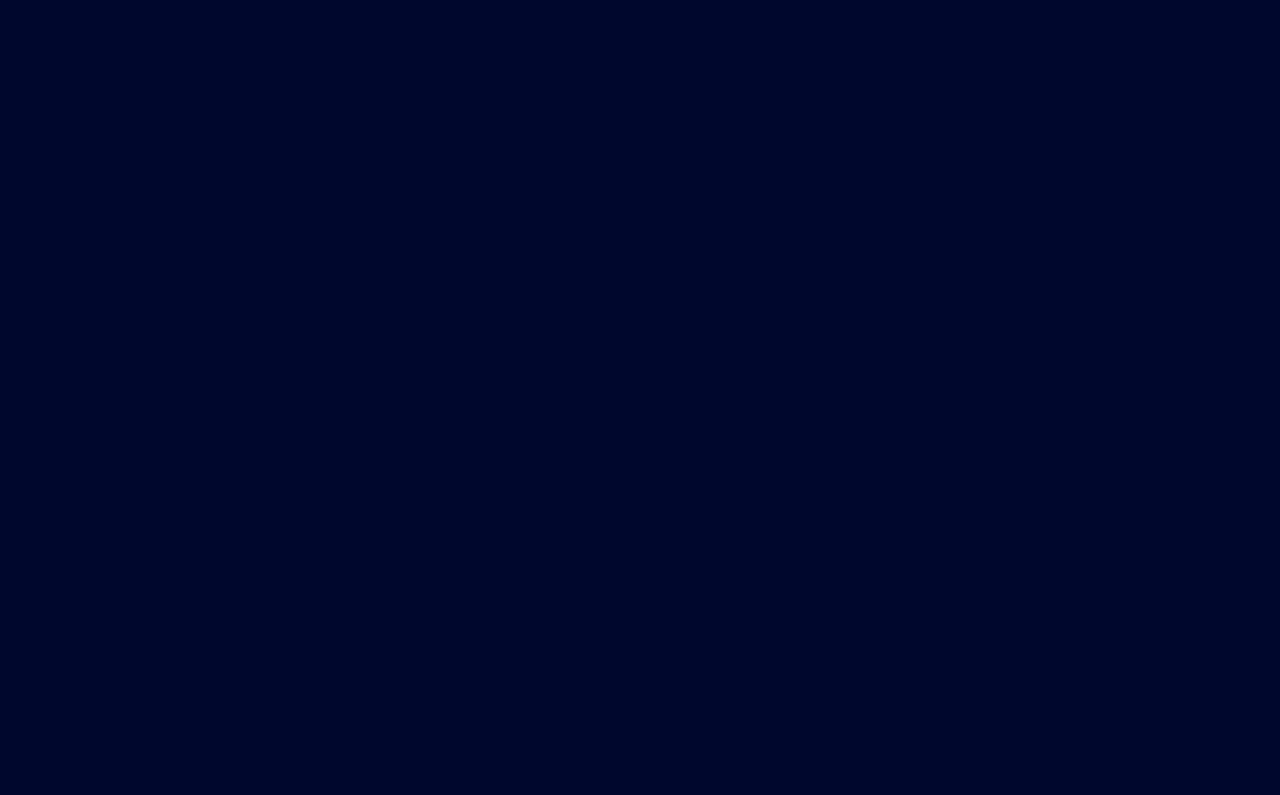
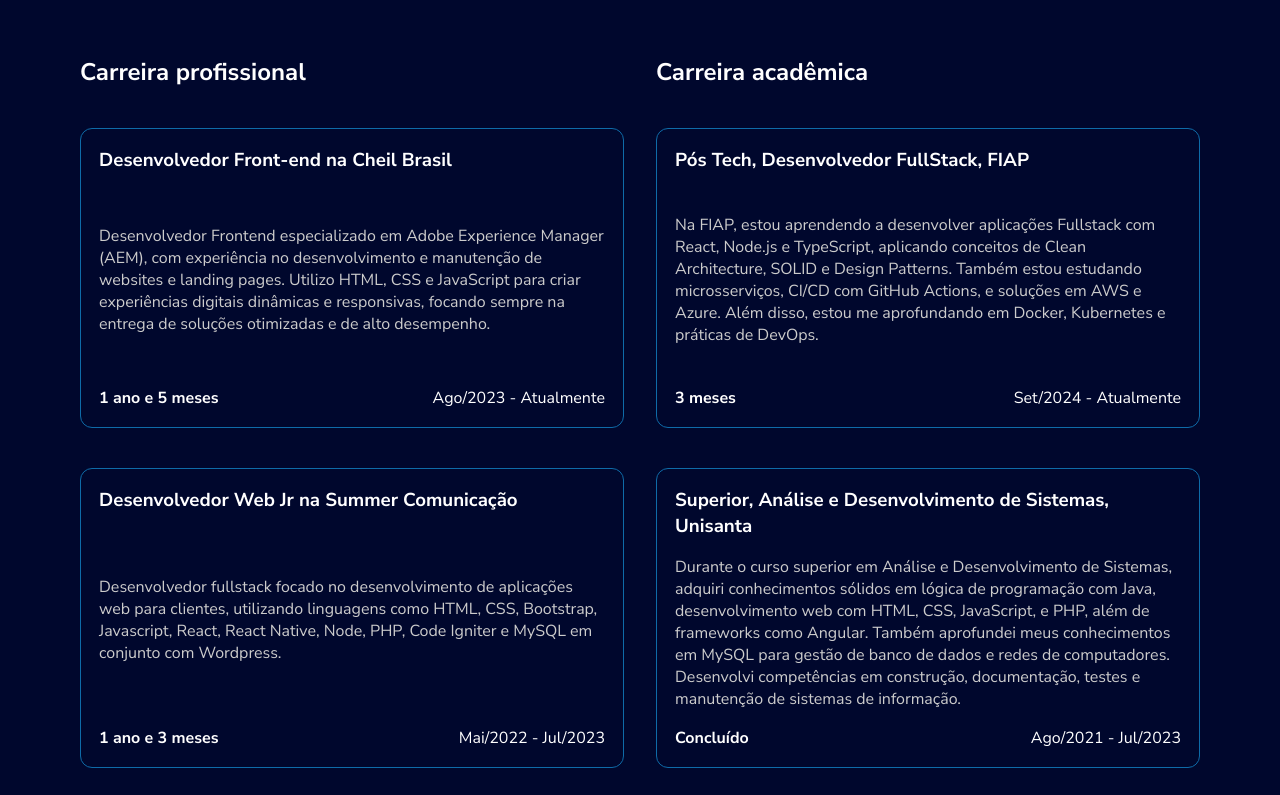
Before and after one commit to EnzoXavier1001/portfolio, a React (Vite) app: page / in a window 1280 px wide. Shown: the part 845-1640 px from the top of the page. Before the commit the page ends 800 px from the top, so only its background shows below. Built offline with nearby package versions, Linux system fonts and the light colour scheme.

Commit message:
feat: create card

```diff
--- a/index.html
+++ b/index.html
@@ -8,7 +8,7 @@
     <meta charset="UTF-8" />
     <link rel="icon" type="image/svg+xml" href="/vite.svg" />
     <meta name="viewport" content="width=device-width, initial-scale=1.0" />
-    <title>Portfólio| Enzo Costa - Desenvolvedor Front-End</title>
+    <title>Portfólio | Enzo Costa - Desenvolvedor Front-End</title>
   </head>
   <body>
     <div id="root"></div>
--- /dev/null
+++ b/src/components/Card/index.tsx
@@ -0,0 +1,23 @@
+import * as C from './styles'
+
+type CardProps = {
+    title: string;
+    description: string;
+    currentDate: string;
+    startedDate: string;
+}
+
+export const Card = ({ title, description, currentDate, startedDate}: CardProps) => {
+    return (
+        <C.CardArticle>
+            <h3>
+                {title}
+            </h3>
+            <p>{description}</p>
+            <footer>
+                <span><strong>{currentDate}</strong></span>
+                <span>{startedDate}</span>
+            </footer>
+        </C.CardArticle>
+    )
+}
--- /dev/null
+++ b/src/components/Card/styles.ts
@@ -0,0 +1,41 @@
+import styled from "styled-components"
+
+export const CardArticle = styled.article`
+    border: 1px solid ${props => props.theme.colors['--blue-300']};
+    padding: 1.8rem;
+    border-radius: 12px;
+
+    margin: 4rem 0;
+
+    display: flex;
+    flex-direction: column;
+    justify-content: space-between;
+    gap: 1.2rem;
+
+    height: 300px;
+    transition: all 0.3s ease;
+
+    p {
+        color: #ccc;
+    }
+
+    footer {
+        display: flex;
+        justify-content: space-between;
+        align-items: center;
+    }
+
+    &:hover {
+        background-color: ${props => props.theme.colors['--blue-300']};
+    }
+`
+
+export const EducationWrapper = styled.div``
+
+export const CarrerContent = styled.div`
+    display: grid;
+    grid-template-columns: repeat(2, 1fr);
+    gap: 3.2rem;
+
+    margin-top: 4.4rem;
+`
--- /dev/null
+++ b/src/components/Carrer/index.tsx
@@ -0,0 +1,41 @@
+import { academic } from '../../data/academic'
+import { works } from '../../data/work'
+import { Card } from '../Card'
+import * as C from './styles'
+
+export const Carrer = () => {
+    return (
+        <C.CarrerSection id='carrer'>
+            <C.CarrerContainer>
+                <h2>Minha carreira</h2>
+
+                <C.CarrerContent>
+                <C.CarrerWrapper>
+                    <h2>Carreira profissional</h2>
+                    {works.map((data, key) => (
+                        <Card
+                            key={key}
+                            title={data.title}
+                            description={data.description}
+                            currentDate={data.currentDate}
+                            startedDate={data.startedDate}
+                        />
+                    ))}
+                </C.CarrerWrapper>
+                <C.EducationWrapper>
+                    <h2>Carreira acadêmica</h2>
+                    {academic.map((data, key) => (
+                        <Card
+                            key={key}
+                            title={data.title}
+                            description={data.description}
+                            currentDate={data.currentDate}
+                            startedDate={data.startedDate}
+                        />
+                    ))}
+                </C.EducationWrapper>
+                </C.CarrerContent>
+            </C.CarrerContainer>
+        </C.CarrerSection>
+    )
+}
--- /dev/null
+++ b/src/components/Carrer/styles.ts
@@ -0,0 +1,58 @@
+import styled from "styled-components";
+
+export const CarrerSection = styled.div``
+
+export const CarrerContainer = styled.div`
+    max-width: 112rem;
+    margin: 0 auto;
+    color: #fff;
+    width: 90%;
+
+
+    > h2 {
+        font-size: 4.2rem;
+        text-align: center;
+    }
+`
+
+export const CarrerWrapper = styled.div``
+
+export const CardArticle = styled.article`
+    border: 1px solid ${props => props.theme.colors['--blue-300']};
+    padding: 1.8rem;
+    border-radius: 12px;
+
+    margin: 4rem 0;
+
+    display: flex;
+    flex-direction: column;
+    justify-content: space-between;
+    gap: 1.2rem;
+
+    height: 300px;
+    transition: all 0.3s ease;
+
+    p {
+        color: #ccc;
+    }
+
+    footer {
+        display: flex;
+        justify-content: space-between;
+        align-items: center;
+    }
+
+    &:hover {
+        background-color: ${props => props.theme.colors['--blue-300']};
+    }
+`
+
+export const EducationWrapper = styled.div``
+
+export const CarrerContent = styled.div`
+    display: grid;
+    grid-template-columns: repeat(2, 1fr);
+    gap: 3.2rem;
+
+    margin-top: 4.4rem;
+`
--- a/src/components/Header/index.tsx
+++ b/src/components/Header/index.tsx
@@ -10,11 +10,11 @@
                         <img src={logoImg} alt="Enzo Xavier" />
                     </C.Brand>
                     <C.MenuList>
-                        <li><a href="#about">Home</a></li>
+                        <li><a href="#">Home</a></li>
                         <li><a href="#about">Sobre</a></li>
                         <li><a href="#skills">Habilidades</a></li>
                         <li><a href="#projects">Projetos</a></li>
-                        <li><a href="#works">Trabalhei</a></li>
+                        <li><a href="#carrer">Carreira</a></li>
                     </C.MenuList>
                 </C.Menu>
             </C.Container>
--- a/src/components/Header/styles.ts
+++ b/src/components/Header/styles.ts
@@ -5,6 +5,7 @@
     top: 30px;
     right: 0;
     width: 100%;
+    z-index: 2;
 
     @media (max-width: 990px) {
         display: none;
--- a/src/components/Hero/index.tsx
+++ b/src/components/Hero/index.tsx
@@ -1,13 +1,13 @@
 import { GithubLogo, LinkedinLogo } from '@phosphor-icons/react'
 import * as C from './styles'
-import enzoImg from '../../assets/dev-enzo-costa.jpg'
+import enzoImg from '../../assets/dev-enzo-costa.png'
 
 export const Hero = () => {
     return (
         <C.HeroSection>
             <C.HeroContainer>
                 <C.HeroAbout>
-                    <h1>Enzo Xavier</h1>
+                    <h1>Enzo <br /> Xavier</h1>
                     <span>Front-end Developer | AEM Publisher | Cheil Brazil </span>
 
                     <C.SocialMedia>
@@ -17,7 +17,7 @@
 
                     <C.Button href='' target='_blank'>Download CV</C.Button>
                 </C.HeroAbout>
-                <img src={enzoImg} alt="" />
+                <img src={enzoImg} alt="Enzo Costa" />
             </C.HeroContainer>
         </C.HeroSection>
     )
--- /dev/null
+++ b/src/data/academic.ts
@@ -0,0 +1,20 @@
+export const academic = [
+    {
+        title: 'Pós Tech, Desenvolvedor FullStack, FIAP',
+        description: 'Na FIAP, estou aprendendo a desenvolver aplicações Fullstack com React, Node.js e TypeScript, aplicando conceitos de Clean Architecture, SOLID e Design Patterns. Também estou estudando microsserviços, CI/CD com GitHub Actions, e soluções em AWS e Azure. Além disso, estou me aprofundando em Docker, Kubernetes e práticas de DevOps.',
+        currentDate: '3 meses',
+        startedDate: 'Set/2024 - Atualmente'
+    },
+    {
+        title: 'Superior, Análise e Desenvolvimento de Sistemas, Unisanta',
+        description: 'Durante o curso superior em Análise e Desenvolvimento de Sistemas, adquiri conhecimentos sólidos em lógica de programação com Java, desenvolvimento web com HTML, CSS, JavaScript, e PHP, além de frameworks como Angular. Também aprofundei meus conhecimentos em MySQL para gestão de banco de dados e redes de computadores. Desenvolvi competências em construção, documentação, testes e manutenção de sistemas de informação.',
+        currentDate: 'Concluído',
+        startedDate: 'Ago/2021 - Jul/2023'
+    },
+    {
+        title: 'Técnico, Análise e Desenvolvimento de Sistemas, ETEC',
+        description: 'No curso técnico em Informática para Internet da ETEC, aprendi a desenvolver e implementar soluções web, com foco em HTML, CSS, JavaScript e PHP. Também adquiri conhecimentos em banco de dados utilizando MySQL, além de trabalhar com WordPress e desenvolver sistemas com Laravel.',
+        currentDate: 'Concluído',
+        startedDate: 'Jun/2019 - Dez/2020'
+    }
+]
--- /dev/null
+++ b/src/data/work.ts
@@ -0,0 +1,14 @@
+export const works = [
+    {
+        title: 'Desenvolvedor Front-end na Cheil Brasil',
+        description: 'Desenvolvedor Frontend especializado em Adobe Experience Manager (AEM), com experiência no desenvolvimento e manutenção de websites e landing pages. Utilizo HTML, CSS e JavaScript para criar experiências digitais dinâmicas e responsivas, focando sempre na entrega de soluções otimizadas e de alto desempenho.',
+        currentDate: '1 ano e 5 meses',
+        startedDate: 'Ago/2023 - Atualmente'
+    },
+    {
+        title: 'Desenvolvedor Web Jr na Summer Comunicação',
+        description: 'Desenvolvedor fullstack focado no desenvolvimento de aplicações web para clientes, utilizando linguagens como HTML, CSS, Bootstrap, Javascript, React, React Native, Node, PHP, Code Igniter e MySQL em conjunto com Wordpress.',
+        currentDate: '1 ano e 3 meses',
+        startedDate: 'Mai/2022 - Jul/2023'
+    }
+]
--- a/src/pages/Home/index.tsx
+++ b/src/pages/Home/index.tsx
@@ -1,3 +1,4 @@
+import { Carrer } from "../../components/Carrer"
 import { Header } from "../../components/Header"
 import { Hero } from "../../components/Hero"
 
@@ -6,6 +7,7 @@
         <>
             <Header />
             <Hero />
+            <Carrer />
         </>
     )
 }
--- a/src/styles/GlobalStyles.ts
+++ b/src/styles/GlobalStyles.ts
@@ -13,6 +13,7 @@
 
     html {
         font-size: 62.5%;
+        scroll-behavior: smooth;
     }
 
     body, input, button {
```
Also changed, not shown: src/assets/dev-enzo-costa.jpg (deleted), src/assets/dev-enzo-costa.png (added).
